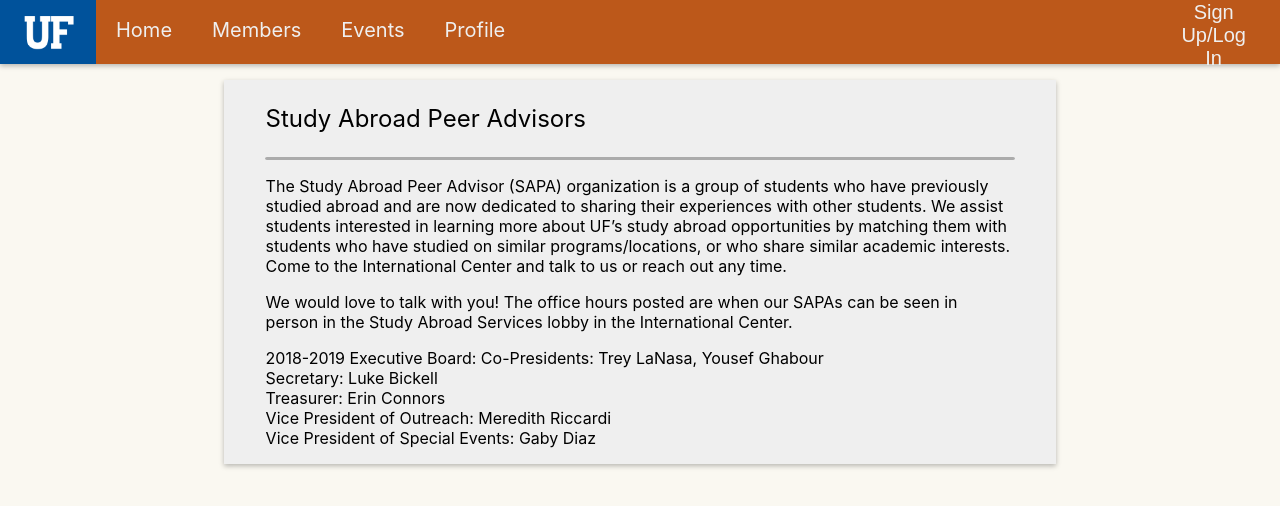
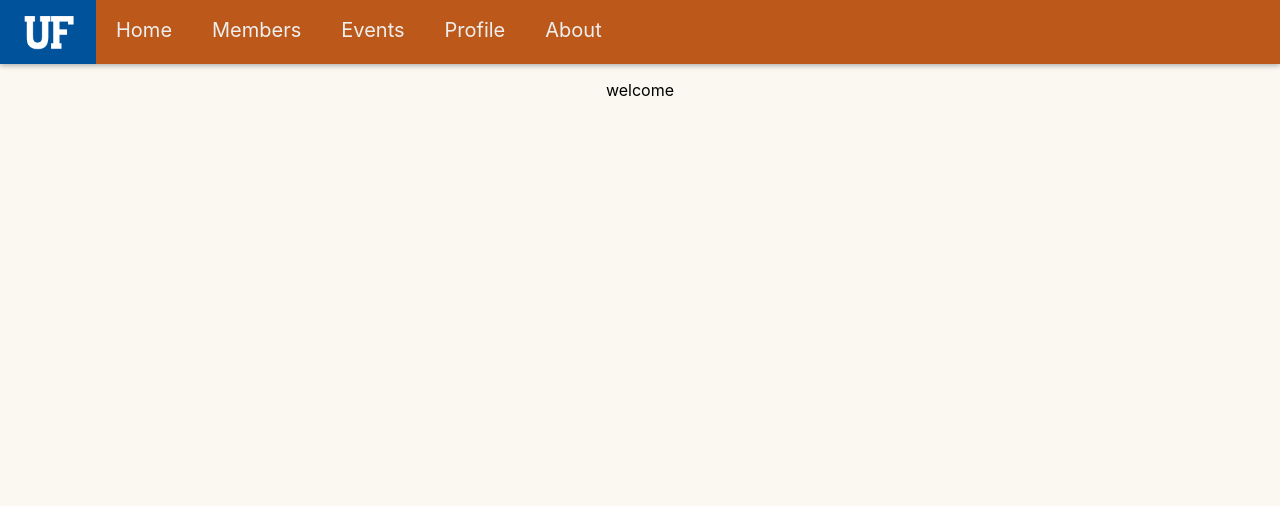
Before and after one commit to sbwhitt/CEN3031-Term-Project, a React (Create React App) app: page / in a window 1280 px wide. Shown: the top 506 px of the page. Built offline with nearby package versions, Linux system fonts and the light colour scheme.

Commit message:
move welcome content to new about page

```diff
--- a/src/App.css
+++ b/src/App.css
@@ -24,6 +24,11 @@
   flex-direction: row;
 }
 
+.splash-img {
+  height: 100%;
+  width: 100%;
+}
+
 .logo-img {
   height: 64px;
   background-color: #00529b;
@@ -39,6 +44,7 @@
 .login-button {
   cursor: pointer;
   margin-right: 18px;
+  padding: 0 1em 0;
   border: 0;
   height: 64px;
   background-color: #bc581a;
@@ -65,14 +71,14 @@
   background-color: #cf6b3d;
 }
 
-.welcome-wrapper {
+.about-wrapper {
   width: 100%;
   height: 100%;
   display: flex;
   justify-content: center;
 }
 
-.welcome-content {
+.about-content {
   text-align: left;
   background-color: #efefef;
   width: 65%;
@@ -80,7 +86,7 @@
   box-shadow: 0 2px 5px 0 #00000045;
 }
 
-.welcome-text {
+.about-text {
   margin-left: 5%;
   width: 90%;
 }
--- a/src/App.js
+++ b/src/App.js
@@ -4,6 +4,7 @@
 import MemberPage from './pages/MemberPage.js';
 import EventPage from './pages/EventPage.js';
 import ProfilePage from './pages/ProfilePage.js';
+import AboutPage from './pages/AboutPage.js';
 import UFLogo from "./UF_white.png";
 import './App.css';
 
@@ -17,8 +18,9 @@
           <HLink name="Members" link="/members"/>
           <HLink name="Events" link="/events"/>
           <HLink name="Profile" link="/profile"/>
+          <HLink name="About" link="/about"/>
         </div>
-        <button className="login-button">Sign Up/Log In</button>
+        <button className="login-button">Log In</button>
       </div>
     );
   }
@@ -35,7 +37,7 @@
 const Logo = () => {
   return (
     <Link className="logo-container" to="/">
-      <img className="logo-img" src={UFLogo}/>
+      <img className="logo-img" src={UFLogo} alt="UF Logo"/>
     </Link>
   );
 }
@@ -51,6 +53,7 @@
             <Route path="/members" component={MemberPage}/>
             <Route path="/events" component={EventPage}/>
             <Route path="/profile" component={ProfilePage}/>
+            <Route path="/about" component={AboutPage}/>
           </div>
         </div>
       </Router>
--- a/src/pages/WelcomePage.js
+++ b/src/pages/WelcomePage.js
@@ -4,40 +4,13 @@
 class WelcomePage extends Component {
   constructor(props) {
     super(props);
-    this.state = {
-      isVisible: true,
-    }
+    this.state = {}
   }
 
   render() {
     return (
-      <div className="welcome-wrapper">
-        <div className="welcome-content">
-          <p className="welcome-text" style={{fontSize: "24px"}}>Study Abroad Peer Advisors</p>
-          <hr style={{width: "90%", height: "1px", border: "1px solid #ababab", borderRadius: "4px", backgroundColor: "#ababab"}}/>
-          <p className="welcome-text">
-            The Study Abroad Peer Advisor (SAPA) organization is a group of students who have previously studied
-            abroad and are now dedicated to sharing their experiences with other students. We assist students
-            interested in learning more about UF’s study abroad opportunities by matching them with students who
-            have studied on similar programs/locations, or who share similar academic interests. Come to the
-            International Center and talk to us or reach out any time.
-          </p>
-          <p className="welcome-text">
-            We would love to talk with you! The office hours posted are when our SAPAs can be seen in person in
-            the Study Abroad Services lobby in the International Center.
-          </p>
-          <p className="welcome-text">
-            2018-2019 Executive Board: Co-Presidents: Trey LaNasa, Yousef Ghabour
-            <br/>
-            Secretary: Luke Bickell
-            <br/>
-            Treasurer: Erin Connors
-            <br/>
-            Vice President of Outreach: Meredith Riccardi
-            <br/>
-            Vice President of Special Events: Gaby Diaz
-          </p>
-        </div>
+      <div>
+        welcome
       </div>
     );
   }
```
Also changed, not shown: 1 other file (tests, documents, lock files or other folders).
